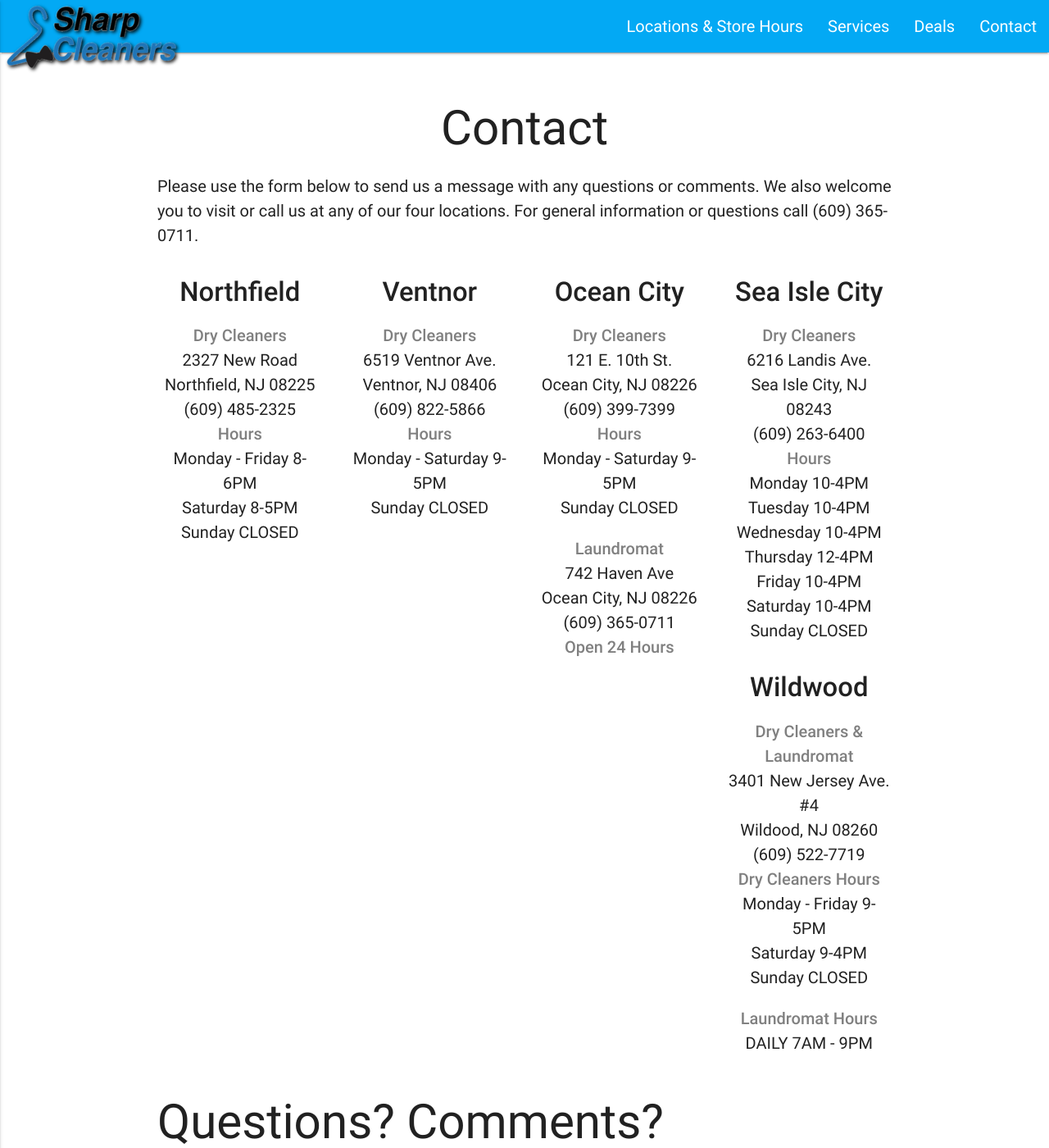
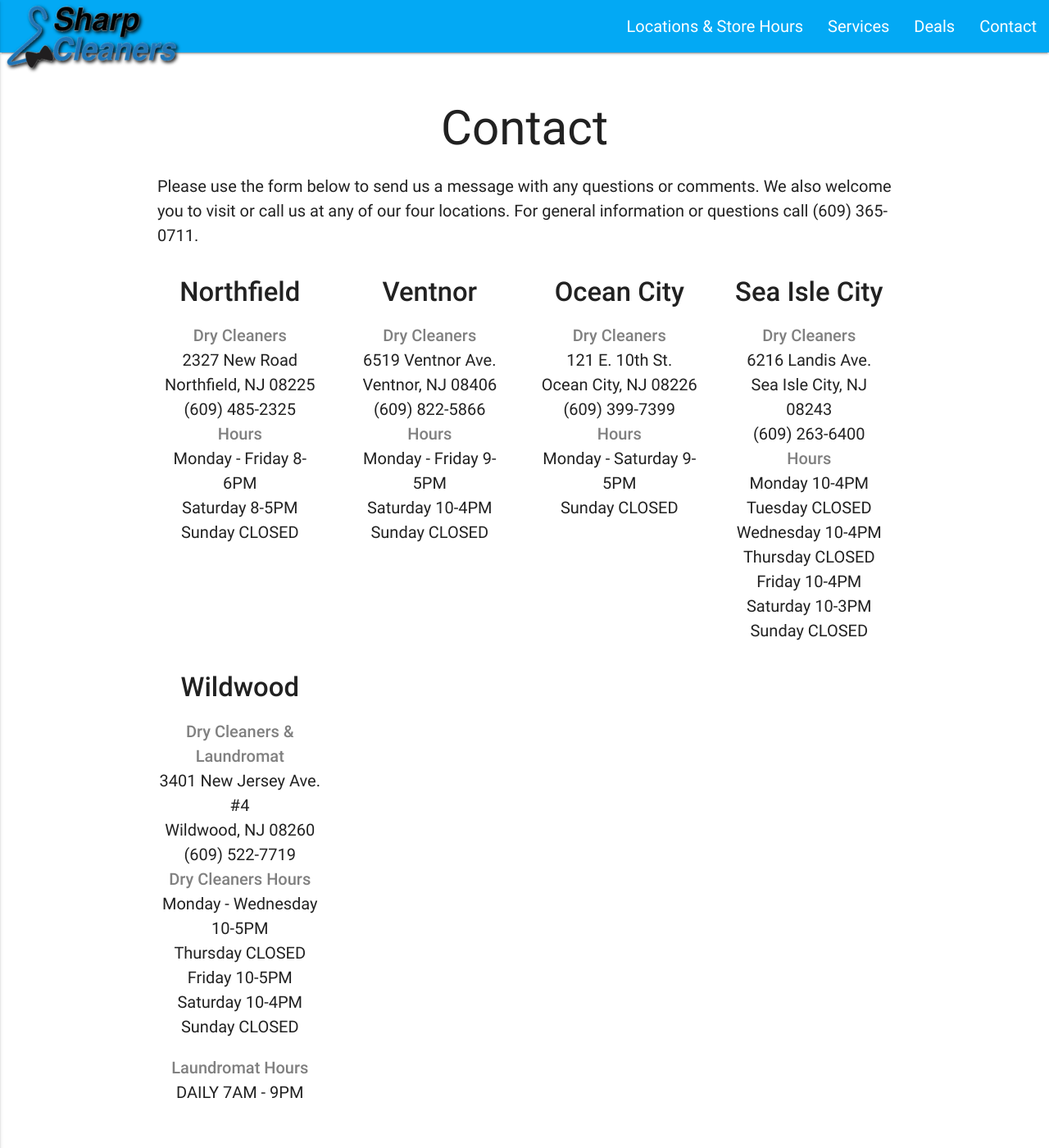
Before and after one commit to sharpcleanersnj/sharpcleanersnj.github.io, a Jekyll site: the page built from _pages/contact.md, in a window 1280 px wide and 1400 px high. Shown: the whole window at 82% size. Built offline with Jekyll 4.4.1, drawn with Linux system fonts in a browser that asks for light colours; nearby versions of some CDN libraries.

Commit message:
Update contact.md

```diff
--- a/_pages/contact.md
+++ b/_pages/contact.md
@@ -14,20 +14,19 @@
     </div>
     <div class="col s12 m6 l3">
       <h5><strong>Ventnor</strong></h5>
-      <p><span style="color: #808080;"><strong>Dry Cleaners</strong></span><br />6519 Ventnor Ave. <br />Ventnor, NJ 08406<br />(609) 822-5866<br /><span style="color: #808080;"><strong>Hours</strong></span><br />Monday - Saturday 9-5PM<br />Sunday CLOSED</p>
+      <p><span style="color: #808080;"><strong>Dry Cleaners</strong></span><br />6519 Ventnor Ave. <br />Ventnor, NJ 08406<br />(609) 822-5866<br /><span style="color: #808080;"><strong>Hours</strong></span><br />Monday - Friday 9-5PM<br />Saturday 10-4PM<br />Sunday CLOSED</p>
     </div>
     <div class="col s12 m6 l3">
       <h5><strong>Ocean City</strong></h5>
       <p><span style="color: #808080;"><strong>Dry Cleaners</strong></span><br />121 E. 10th St.<br />Ocean City, NJ 08226<br />(609) 399-7399<br /><span style="color: #808080;"><strong>Hours</strong></span><br />Monday - Saturday 9-5PM<br />Sunday CLOSED</p>
-      <p><span style="color: #808080;"><strong>Laundromat</strong></span><br />742 Haven Ave<br />Ocean City, NJ 08226<br />(609) 365-0711<br /><span style="color: #808080;"><strong>Open 24 Hours</strong></span><br /></p>
     </div>
     <div class="col s12 m6 l3">
       <h5><strong>Sea Isle City</strong></h5>
-      <p><span style="color: #808080;"><strong>Dry Cleaners</strong></span><br />6216 Landis Ave.<br />Sea Isle City, NJ 08243<br />(609) 263-6400<br /><span style="color: #808080;"><strong>Hours</strong></span><br />Monday 10-4PM<br />Tuesday 10-4PM<br />Wednesday 10-4PM<br />Thursday 12-4PM<br />Friday 10-4PM<br />Saturday 10-4PM<br />Sunday CLOSED</p>
+      <p><span style="color: #808080;"><strong>Dry Cleaners</strong></span><br />6216 Landis Ave.<br />Sea Isle City, NJ 08243<br />(609) 263-6400<br /><span style="color: #808080;"><strong>Hours</strong></span><br />Monday 10-4PM<br />Tuesday CLOSED<br />Wednesday 10-4PM<br />Thursday CLOSED<br />Friday 10-4PM<br />Saturday 10-3PM<br />Sunday CLOSED</p>
     </div>
     <div class="col s12 m6 l3">
       <h5><strong>Wildwood</strong></h5>
-      <p><span style="color: #808080;"><strong>Dry Cleaners & Laundromat</strong></span><br />3401 New Jersey Ave. #4<br />Wildood, NJ 08260<br />(609) 522-7719<br /><span style="color: #808080;"><strong>Dry Cleaners Hours</strong></span><br />Monday - Friday 9-5PM<br />Saturday 9-4PM<br /> Sunday CLOSED</p>
+      <p><span style="color: #808080;"><strong>Dry Cleaners & Laundromat</strong></span><br />3401 New Jersey Ave. #4<br />Wildwood, NJ 08260<br />(609) 522-7719<br /><span style="color: #808080;"><strong>Dry Cleaners Hours</strong></span><br />Monday - Wednesday 10-5PM<br />Thursday CLOSED<br />Friday 10-5PM<br />Saturday 10-4PM<br /> Sunday CLOSED</p>
       <p><span style="color: #808080;"><strong>Laundromat Hours</strong></span><br />DAILY 7AM - 9PM<br /></p>
     </div>
   </div>
```
